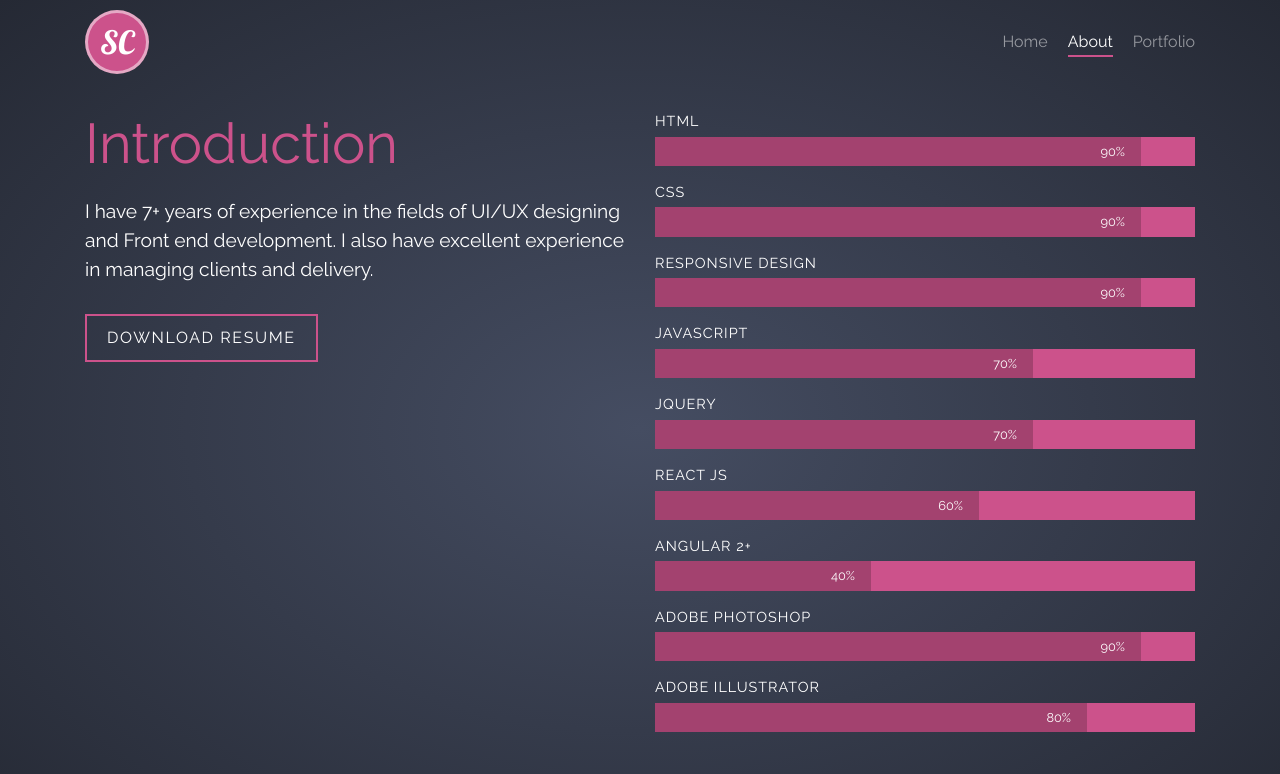
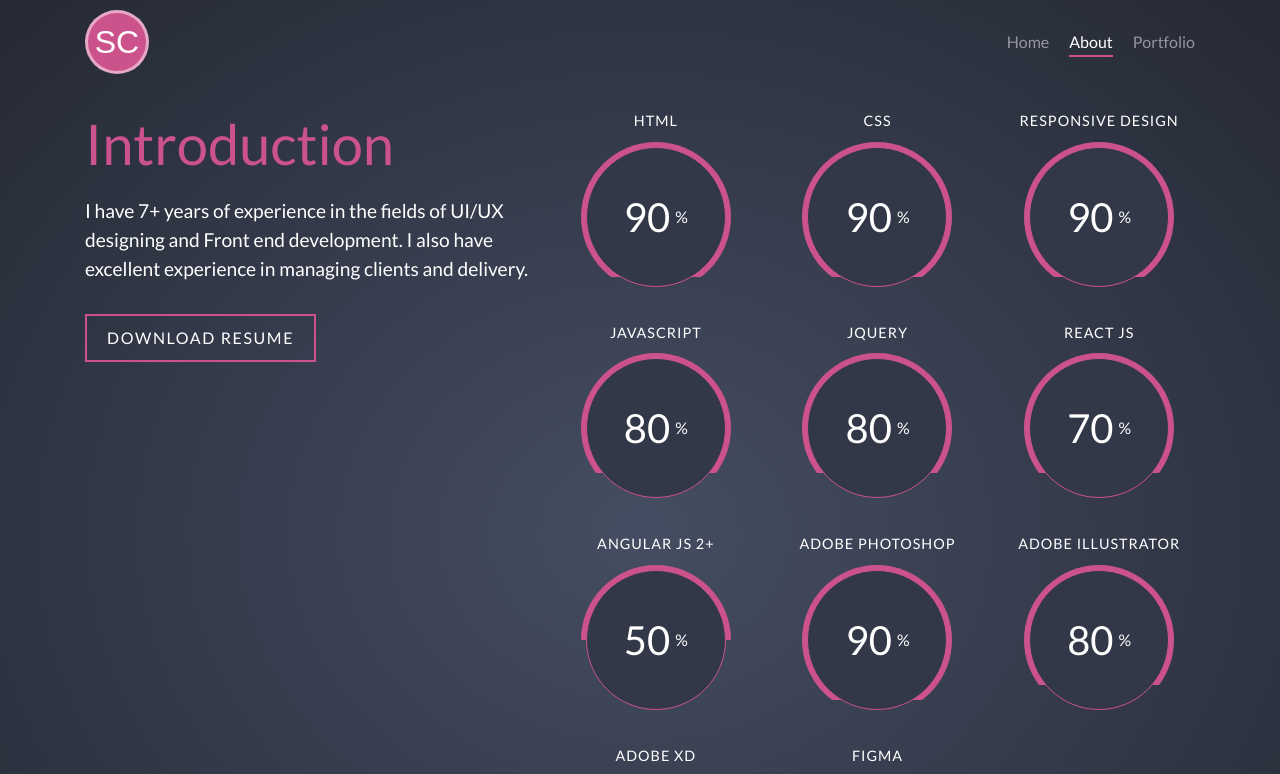
Before and after one commit to sandipdesigner/portfolio, a React (Create React App) app: page /#/about in a window 1280 px wide. Shown: the top 774 px of the page. Built offline with nearby package versions, Linux system fonts and the light colour scheme.

Commit message:
Updated Skills section in about

```diff
--- a/src/About.js
+++ b/src/About.js
@@ -7,58 +7,106 @@ function About() {
       <header>
       <div className="container">
       <div className="row">
-      <div className="col-xl-6 col-lg-6 col-md-6">
+      <div className="col-xl-5 col-lg-6">
       <h1 className="mb-20"><span>Introduction</span> </h1>
       <p className="mt-10 mb-30">I have 7+ years of experience in the fields of UI/UX designing and Front end development. I also have excellent experience in managing clients and delivery.</p>
 
       <a href={Pdf} target="_blank" className="btn-purple">Download Resume</a>
       </div>
 
-      <div className="col-xl-6 col-lg-6 col-md-6 skillsection">
+      <div className="col-xl-7 col-lg-6 skillsection">
+      <div className="row">
 
+      <div className="col-xl-4 col-lg-6 col-md-4">
       <p>HTML</p>
-      <div class="skills-container mb-15">
-        <div class="skills w-90">90%</div>
+      <div className="skills-container mb-15">
+        <div className="skills h-90"></div>
+        <div className="show-width"> 90 <span>%</span> </div>
+        </div>
         </div>
 
+        <div className="col-xl-4 col-lg-6 col-md-4">
         <p>CSS</p>
-        <div class="skills-container mb-15">
-        <div class="skills w-90">90%</div>
+        <div className="skills-container mb-15">
+        <div className="skills h-90"></div>
+        <div className="show-width"> 90 <span>%</span></div>
+        </div>
         </div>
 
-        <p>Responsive Design</p>
-        <div class="skills-container mb-15">
-        <div class="skills w-90">90%</div>
+
+      <div className="col-xl-4 col-lg-6 col-md-4">
+      <p>Responsive Design</p>
+      <div className="skills-container mb-15">
+        <div className="skills h-90"></div>
+        <div className="show-width"> 90 <span>%</span> </div>
+        </div>
         </div>
 
-        <p>JAVASCRIPT</p>
-        <div class="skills-container mb-15">
-        <div class="skills w-70">70%</div>
+        <div className="col-xl-4 col-lg-6 col-md-4">
+      <p>Javascript</p>
+      <div className="skills-container mb-15">
+        <div className="skills h-80"></div>
+        <div className="show-width"> 80 <span>%</span> </div>
+        </div>
         </div>
 
-        <p>JQUERY</p>
-        <div class="skills-container mb-15">
-        <div class="skills w-70">70%</div>
+        <div className="col-xl-4 col-lg-6 col-md-4">
+      <p>jquery</p>
+      <div className="skills-container mb-15">
+        <div className="skills h-80"></div>
+        <div className="show-width"> 80 <span>%</span> </div>
+        </div>
         </div>
 
-        <p>React JS</p>
-        <div class="skills-container mb-15">
-        <div class="skills w-60">60%</div>
+
+        <div className="col-xl-4 col-lg-6 col-md-4">
+      <p>React Js</p>
+      <div className="skills-container mb-15">
+        <div className="skills h-80"></div>
+        <div className="show-width"> 70 <span>%</span> </div>
+        </div>
         </div>
 
-        <p>Angular 2+</p>
-        <div class="skills-container mb-15">
-        <div class="skills w-40">40%</div>
+        <div className="col-xl-4 col-lg-6 col-md-4">
+      <p>Angular JS 2+</p>
+      <div className="skills-container mb-15">
+        <div className="skills h-50"></div>
+        <div className="show-width"> 50 <span>%</span> </div>
+        </div>
         </div>
 
-        <p>Adobe photoshop</p>
-        <div class="skills-container mb-15">
-        <div class="skills w-90">90%</div>
+        <div className="col-xl-4 col-lg-6 col-md-4">
+      <p>Adobe Photoshop</p>
+      <div className="skills-container mb-15">
+        <div className="skills h-90"></div>
+        <div className="show-width"> 90 <span>%</span> </div>
+        </div>
         </div>
 
-        <p>Adobe illustrator</p>
-        <div class="skills-container mb-15">
-        <div class="skills w-80">80%</div>
+        <div className="col-xl-4 col-lg-6 col-md-4">
+      <p>Adobe Illustrator</p>
+      <div className="skills-container mb-15">
+        <div className="skills h-80"></div>
+        <div className="show-width"> 80 <span>%</span> </div>
+        </div>
+        </div>
+
+        <div className="col-xl-4 col-lg-6 col-md-4">
+      <p>Adobe XD</p>
+      <div className="skills-container mb-15">
+        <div className="skills h-70"></div>
+        <div className="show-width"> 70 <span>%</span> </div>
+        </div>
+        </div>
+
+        <div className="col-xl-4 col-lg-6 col-md-4">
+      <p>Figma</p>
+      <div className="skills-container mb-15">
+        <div className="skills h-70"></div>
+        <div className="show-width"> 70 <span>%</span> </div>
+        </div>
+        </div>
+
         </div>
 
       </div>
--- a/src/main.css
+++ b/src/main.css
@@ -1,5 +1,5 @@
-@import url("https://fonts.googleapis.com/css2?family=Lobster&display=swap");
-@import url("https://fonts.googleapis.com/css2?family=Raleway:wght@400;700&display=swap");
+@import url("https://fonts.googleapis.com/css2?family=Lato:wght@400;700&display=swap");
+@import url("https://fonts.googleapis.com/css2?family=Lato:wght@400;900&display=swap");
 @import url("../node_modules/bootstrap/dist/css/bootstrap.min.css");
 /* margin top classes */
 .mt-10 {
@@ -301,7 +301,7 @@ a:focus {
 
 body {
   font-size: 62.5%;
-  font-family: "Raleway", sans-serif, Arial, Helvetica, sans-serif;
+  font-family: 'Lato', sans-serif, Arial, Helvetica, sans-serif;
 }
 
 h1 {
@@ -502,55 +502,85 @@ header .skillsection p {
   margin-bottom: 5px;
   letter-spacing: 1px;
   text-transform: uppercase;
+  text-align: center;
 }
 
 header .skillsection .skills-container {
-  width: 100%;
-  background-color: #cc528b;
+  width: 150px;
+  height: 150px;
+  border-radius: 50%;
+  overflow: hidden;
+  position: relative;
+  margin: 10px auto 30px auto;
 }
 
 header .skillsection .skills-container .skills {
-  text-align: right;
-  padding-top: 5px;
-  padding-bottom: 5px;
-  color: white;
-  background-color: rgba(0, 0, 0, 0.2);
-  -webkit-box-sizing: border-box;
-          box-sizing: border-box;
-  padding-right: 1rem;
-  font-size: 0.8rem;
+  position: absolute;
+  top: 0;
+  left: 0;
+  width: 100%;
+  height: 100%;
+  background: #cc528b;
 }
 
-header .skillsection .skills-container .skills.w-90 {
-  width: 90%;
+header .skillsection .skills-container .skills.h-90 {
+  height: 90%;
 }
 
-header .skillsection .skills-container .skills.w-80 {
-  width: 80%;
+header .skillsection .skills-container .skills.h-80 {
+  height: 80%;
 }
 
-header .skillsection .skills-container .skills.w-70 {
-  width: 70%;
+header .skillsection .skills-container .skills.h-70 {
+  height: 70%;
 }
 
-header .skillsection .skills-container .skills.w-60 {
-  width: 60%;
+header .skillsection .skills-container .skills.h-60 {
+  height: 60%;
 }
 
-header .skillsection .skills-container .skills.w-50 {
-  width: 50%;
+header .skillsection .skills-container .skills.h-50 {
+  height: 50%;
 }
 
-header .skillsection .skills-container .skills.w-40 {
-  width: 40%;
+header .skillsection .skills-container .skills.h-40 {
+  height: 40%;
 }
 
-header .skillsection .skills-container .skills.w-30 {
-  width: 35%;
+header .skillsection .skills-container .skills.h-30 {
+  height: 35%;
 }
 
-header .skillsection .skills-container .skills.w-20 {
-  width: 20%;
+header .skillsection .skills-container .skills.h-20 {
+  height: 20%;
+}
+
+header .skillsection .skills-container .show-width {
+  width: 140px;
+  height: 140px;
+  border-radius: 50%;
+  margin: 5px auto;
+  background: #323847;
+  position: relative;
+  border: 1px solid #cc528b;
+  z-index: 3;
+  display: -webkit-box;
+  display: -ms-flexbox;
+  display: flex;
+  -webkit-box-align: center;
+      -ms-flex-align: center;
+          align-items: center;
+  -webkit-box-pack: center;
+      -ms-flex-pack: center;
+          justify-content: center;
+  font-size: 2.5rem;
+  color: white;
+}
+
+header .skillsection .skills-container .show-width span {
+  font-size: 1rem;
+  display: inline-block;
+  padding-left: 5px;
 }
 
 header .project-box {
@@ -576,6 +606,12 @@ header .project-box h2 {
 @media (max-width: 1199px) {
   .project-box p {
     font-size: 0.9rem;
+  }
+}
+
+@media (max-width: 991px) {
+  .skillsection {
+    margin-top: 40px;
   }
 }
 
--- a/src/main.scss
+++ b/src/main.scss
@@ -1,5 +1,5 @@
-@import url("https://fonts.googleapis.com/css2?family=Lobster&display=swap");
-@import url("https://fonts.googleapis.com/css2?family=Raleway:wght@400;700&display=swap");
+@import url("https://fonts.googleapis.com/css2?family=Lato:wght@400;700&display=swap");
+@import url("https://fonts.googleapis.com/css2?family=Lato:wght@400;900&display=swap");
 @import url("../node_modules/bootstrap/dist/css/bootstrap.min.css");
 @import "variables", "margin";
 
@@ -143,7 +143,7 @@ a:focus {
 
 body {
   font-size: 62.5%;
-  font-family: "Raleway", sans-serif, Arial, Helvetica, sans-serif;
+  font-family: 'Lato', sans-serif, Arial, Helvetica, sans-serif;
 }
 h1 {
   font-size: 3.5rem;
@@ -322,44 +322,68 @@ header {
       margin-bottom: 5px;
       letter-spacing: 1px;
       text-transform: uppercase;
+      text-align: center;
     }
     .skills-container {
-      width: 100%;
-      background-color: #cc528b;
+      width: 150px;
+      height: 150px;
+      border-radius: 50%;
+      overflow: hidden;
+      position: relative;
+      margin:10px auto 30px auto;
 
       .skills {
-        text-align: right;
-        padding-top: 5px;
-        padding-bottom: 5px;
-        color: white;
-        background-color: rgba(0, 0, 0, 0.2);
-        box-sizing: border-box;
-        padding-right: 1rem;
-        font-size: 0.8rem;
+        position: absolute;
+        top: 0;
+        left: 0;
+        width: 100%;
+        height: 100%;
+        background: #cc528b;
 
-        &.w-90 {
-          width: 90%;
+        &.h-90 {
+          height: 90%;
         }
-        &.w-80 {
-          width: 80%;
+        &.h-80 {
+          height: 80%;
         }
-        &.w-70 {
-          width: 70%;
+        &.h-70 {
+          height: 70%;
         }
-        &.w-60 {
-          width: 60%;
+        &.h-60 {
+          height: 60%;
         }
-        &.w-50 {
-          width: 50%;
+        &.h-50 {
+          height: 50%;
         }
-        &.w-40 {
-          width: 40%;
+        &.h-40 {
+          height: 40%;
         }
-        &.w-30 {
-          width: 35%;
+        &.h-30 {
+          height: 35%;
         }
-        &.w-20 {
-          width: 20%;
+        &.h-20 {
+          height: 20%;
+        }
+      }
+
+      .show-width{
+        width: 140px;
+        height: 140px;
+        border-radius: 50%;
+        margin: 5px auto;
+        background: #323847;
+        position: relative;
+        border:1px solid #cc528b;
+        z-index: 3;
+        display: flex;
+        align-items: center;
+        justify-content: center;
+        font-size: 2.5rem;
+        color: rgba(255,255,255,1);
+        span{
+          font-size: 1rem;
+          display: inline-block;
+          padding-left: 5px;
         }
       }
     }
@@ -388,6 +412,12 @@ header {
 @media (max-width: $breakpoint-desktop) {
   .project-box p {
     font-size: 0.9rem;
+  }
+}
+
+@media (max-width: $breakpoint-tablet) {
+  .skillsection{
+    margin-top: 40px;
   }
 }
 @media (max-width: $breakpoint-mobile) {
```
Also changed, not shown: 1 other file (tests, documents, lock files or other folders).
